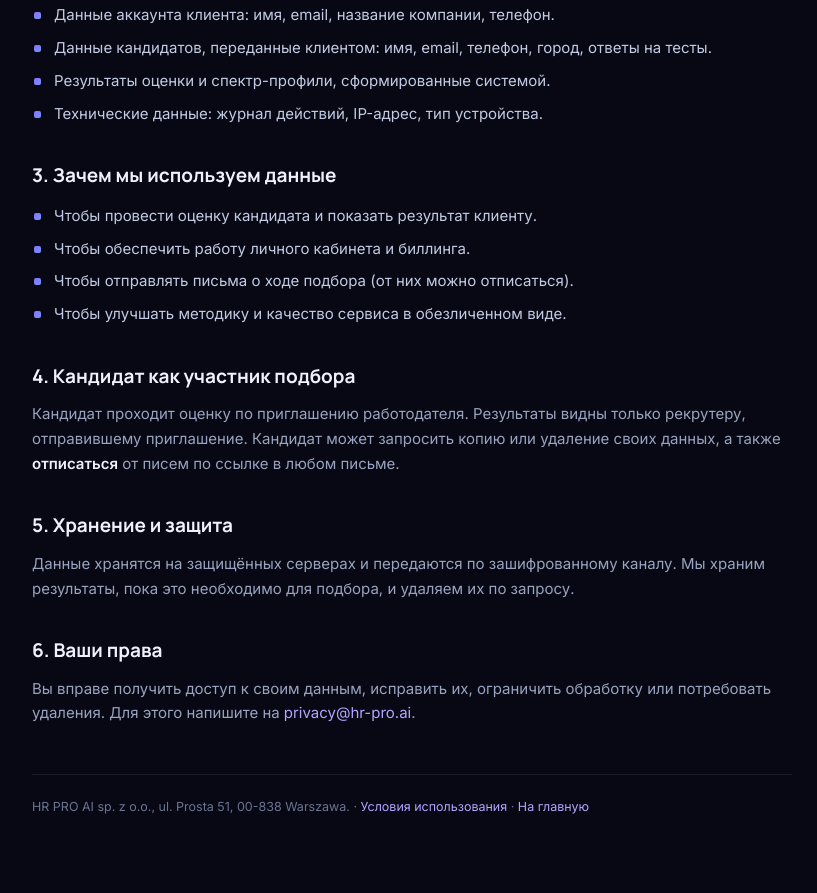
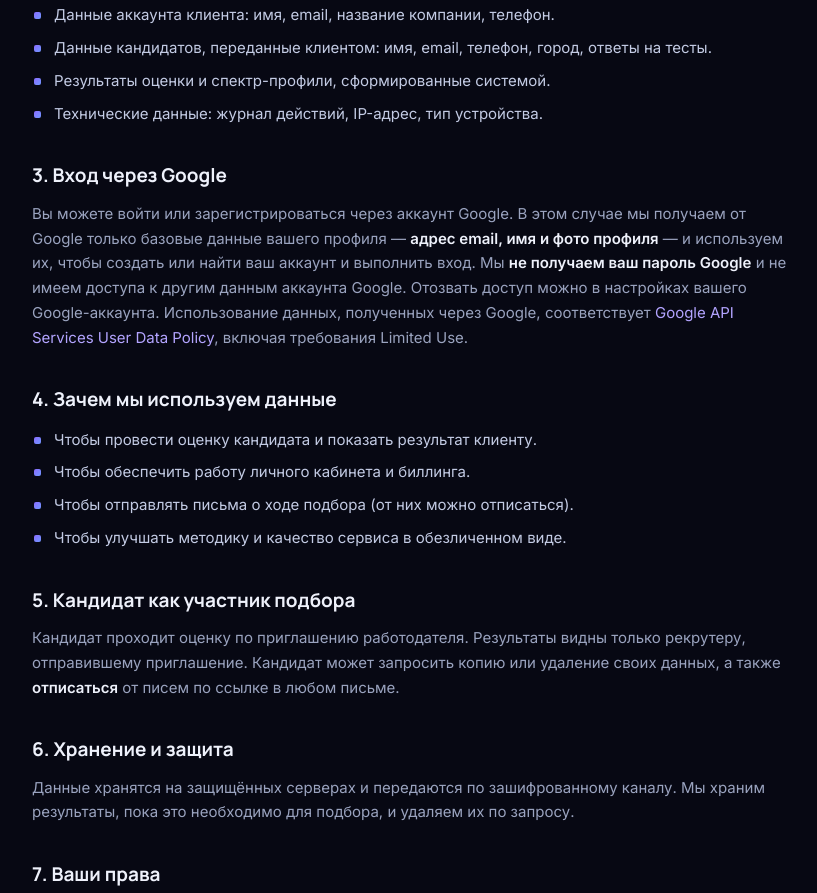
Before and after one commit to denkrupka/hr-pro.ai, a website: page public/privacy.html in a window 1280 px wide. Shown: the part 491-1384 px from the top of the page, without its empty margins (228-1045 px from the left). Drawn offline with Linux system fonts and the light colour scheme.

Commit message:
Legal: раздел о входе через Google в Privacy (+ упоминание в Terms)
Раскрытие данных Google Sign-In (email/имя/фото), Limited Use, ссылка на
Google API Services User Data Policy — для верификации OAuth consent screen.

Co-Authored-By: Claude Opus 4.8 (1M context) <noreply@anthropic.com>
Claude-Session: https://claude.ai/code/session_01TcKGtwJzoLH8E7R41RfP68

```diff
--- a/public/privacy.html
+++ b/public/privacy.html
@@ -41,7 +41,10 @@ a{color:#b3a4ff;text-decoration:none}
     <li>Технические данные: журнал действий, IP-адрес, тип устройства.</li>
   </ul>
 
-  <h2>3. Зачем мы используем данные</h2>
+  <h2>3. Вход через Google</h2>
+  <p>Вы можете войти или зарегистрироваться через аккаунт Google. В этом случае мы получаем от Google только базовые данные вашего профиля — <strong>адрес email, имя и фото профиля</strong> — и используем их, чтобы создать или найти ваш аккаунт и выполнить вход. Мы <strong>не получаем ваш пароль Google</strong> и не имеем доступа к другим данным аккаунта Google. Отозвать доступ можно в настройках вашего Google-аккаунта. Использование данных, полученных через Google, соответствует <a href="https://developers.google.com/terms/api-services-user-data-policy" target="_blank" rel="noopener">Google API Services User Data Policy</a>, включая требования Limited Use.</p>
+
+  <h2>4. Зачем мы используем данные</h2>
   <ul>
     <li>Чтобы провести оценку кандидата и показать результат клиенту.</li>
     <li>Чтобы обеспечить работу личного кабинета и биллинга.</li>
@@ -49,13 +52,13 @@ a{color:#b3a4ff;text-decoration:none}
     <li>Чтобы улучшать методику и качество сервиса в обезличенном виде.</li>
   </ul>
 
-  <h2>4. Кандидат как участник подбора</h2>
+  <h2>5. Кандидат как участник подбора</h2>
   <p>Кандидат проходит оценку по приглашению работодателя. Результаты видны только рекрутеру, отправившему приглашение. Кандидат может запросить копию или удаление своих данных, а также <strong>отписаться</strong> от писем по ссылке в любом письме.</p>
 
-  <h2>5. Хранение и защита</h2>
+  <h2>6. Хранение и защита</h2>
   <p>Данные хранятся на защищённых серверах и передаются по зашифрованному каналу. Мы храним результаты, пока это необходимо для подбора, и удаляем их по запросу.</p>
 
-  <h2>6. Ваши права</h2>
+  <h2>7. Ваши права</h2>
   <p>Вы вправе получить доступ к своим данным, исправить их, ограничить обработку или потребовать удаления. Для этого напишите на <a href="mailto:privacy@hr-pro.ai">privacy@hr-pro.ai</a>.</p>
 
   <div class="foot">HR PRO AI sp. z o.o., ul. Prosta 51, 00-838 Warszawa. · <a href="/terms">Условия использования</a> · <a href="/">На главную</a></div>
```
Also changed, not shown: public/terms.html (+2 -1 lines).
